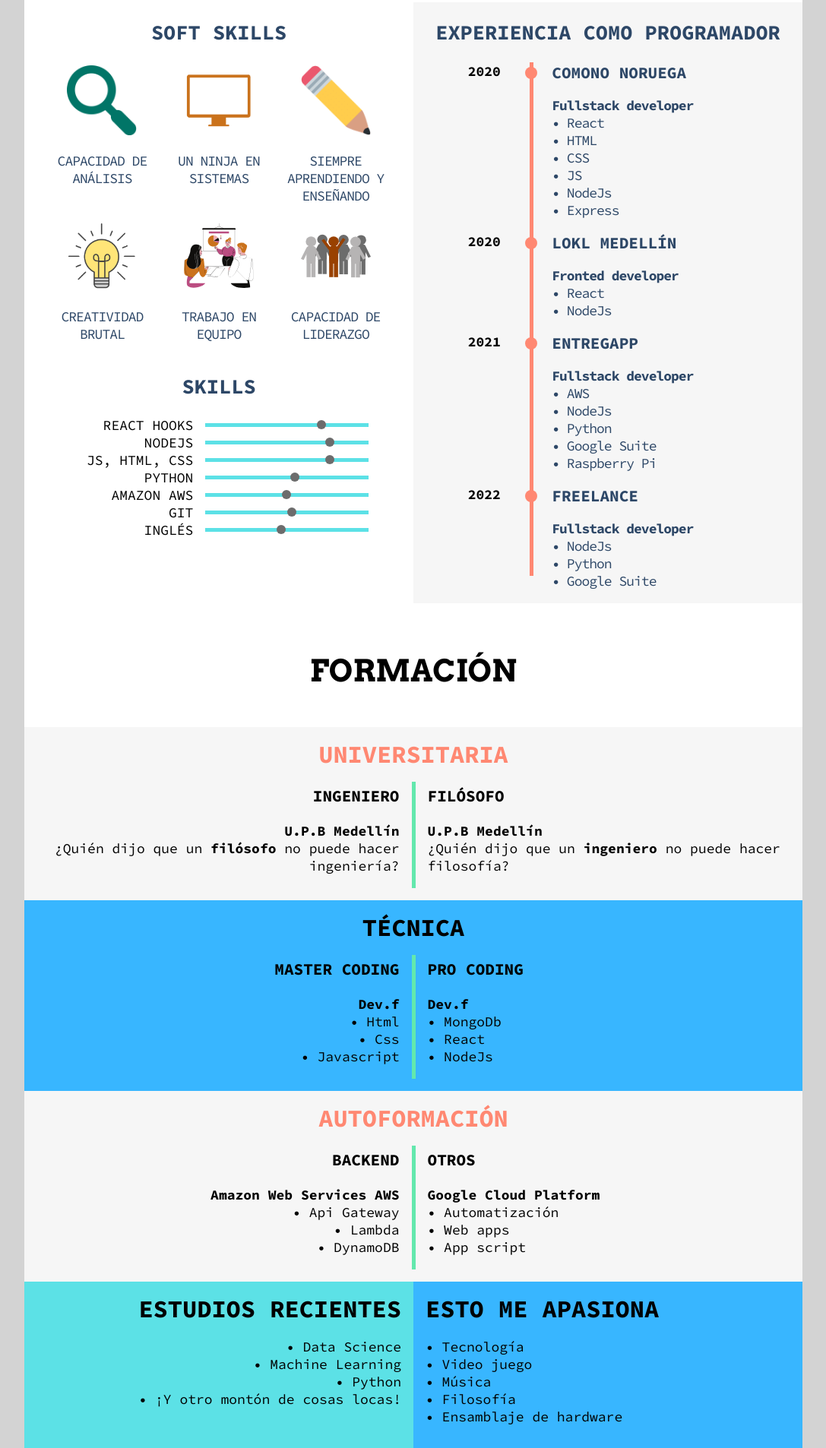
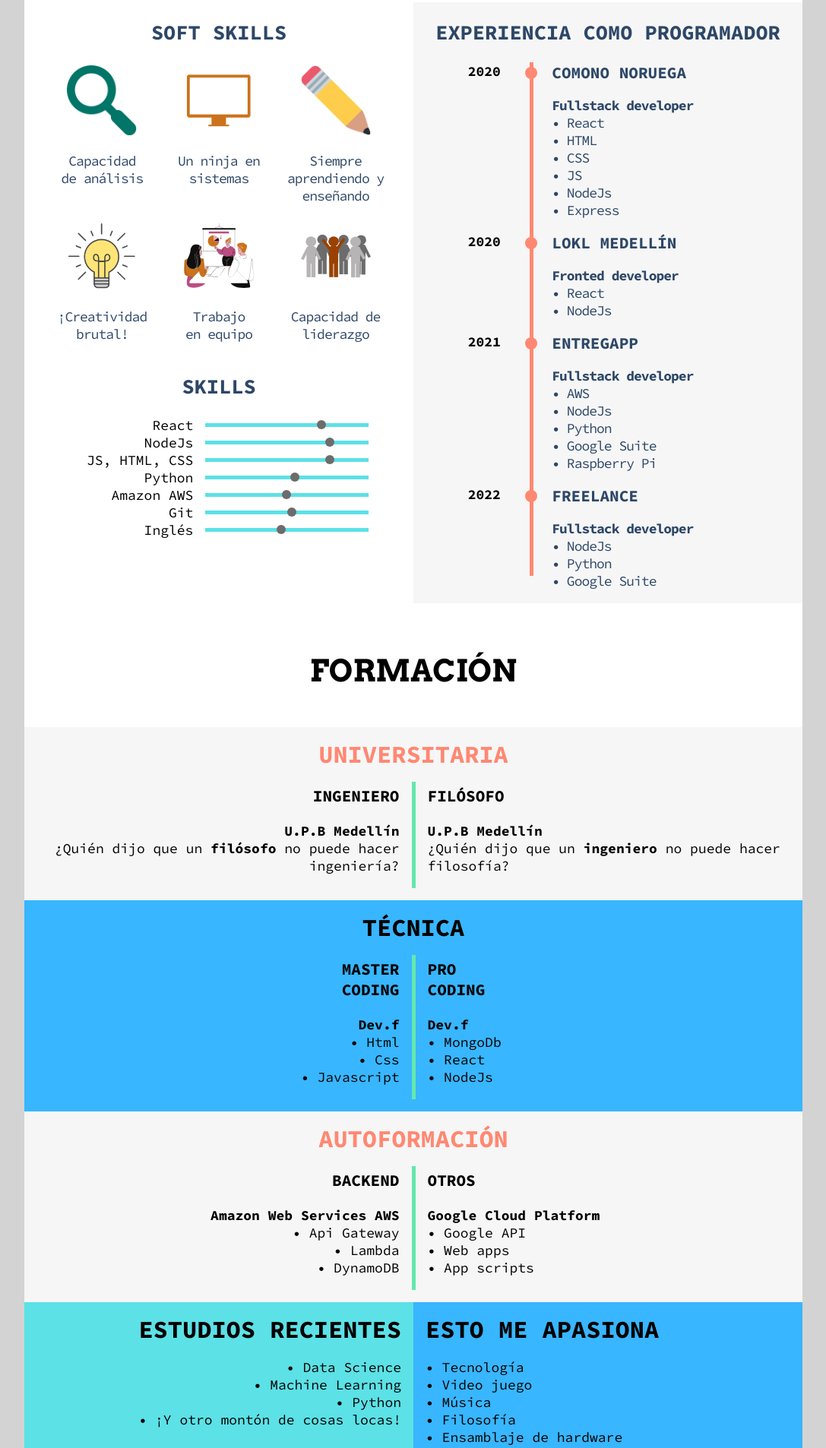
Before and after one commit to gabrielibus/gabrielibus.github.io, a plain HTML site: page index.html in a window 1280 px wide. Shown: the part 503-2409 px from the top of the page at 76% size, without its empty margins (96-1183 px from the left). Drawn offline with Linux system fonts and the light colour scheme.

Commit message:
minor fixes

```diff
--- a/index.html
+++ b/index.html
@@ -50,27 +50,27 @@
                     <div class="flexRow wrap center alignItemsFlexStart color4">
                         <div class="flexCol width30 alignItemsCenter">
                             <img class="imgBox" src="./img/icon1.png" alt="">
-                            <p class="textAlignCenter condensed">CAPACIDAD DE ANÁLISIS</p>
+                            <p class="textAlignCenter condensed">Capacidad <br> de análisis</p>
                         </div>
                         <div class="flexCol width30 alignItemsCenter">
                             <img class="imgBox" src="./img/icon4.png" alt="">
-                            <p class="textAlignCenter condensed">UN NINJA EN SISTEMAS</p>
+                            <p class="textAlignCenter condensed">Un ninja en sistemas</p>
                         </div>
                         <div class="flexCol width30 alignItemsCenter">
                             <img class="imgBox" src="./img/icon3.webp" alt="">
-                            <p class="textAlignCenter condensed">SIEMPRE APRENDIENDO Y ENSEÑANDO</p>
+                            <p class="textAlignCenter condensed">Siempre aprendiendo y enseñando</p>
                         </div>
                         <div class="flexCol width30 alignItemsCenter">
                             <img class="imgBox" src="./img/icon2.png" alt="">
-                            <p class="textAlignCenter condensed">CREATIVIDAD BRUTAL</p>
+                            <p class="textAlignCenter condensed">¡Creatividad brutal!</p>
                         </div>
                         <div class="flexCol width30 alignItemsCenter">
                             <img class="imgBox" src="./img/icon4.svg" alt="">
-                            <p class="textAlignCenter condensed">TRABAJO EN EQUIPO</p>
+                            <p class="textAlignCenter condensed">Trabajo <br> en equipo</p>
                         </div>
                         <div class="flexCol width30 alignItemsCenter">
                             <img class="imgBox" src="./img/icon5.svg" alt="">
-                            <p class="textAlignCenter condensed">CAPACIDAD DE LIDERAZGO</p>
+                            <p class="textAlignCenter condensed">Capacidad de liderazgo</p>
                         </div>
                     </div>
                 </div>
@@ -78,13 +78,13 @@
                 <div id="skills" class="width100 flexCol center">
                     <h2 class="textAlignCenter color4">SKILLS</h2>
                     <div class="flexRow center width90 relative">
-                        <div class="textAlignRight noMargin width50 paddingRight">REACT HOOKS</div>
+                        <div class="textAlignRight noMargin width50 paddingRight">React</div>
                         <div id="horizontalLine" class="bgColor2"></div>
                         <div id="leftCircle1" class="absolute circle1 bgColor6"></div>
                         <p class="noMargin marginXauto"></p>
                     </div>
                     <div class="flexRow center width90 relative">
-                        <div class="textAlignRight noMargin width50 paddingRight">NODEJS</div>
+                        <div class="textAlignRight noMargin width50 paddingRight">NodeJs</div>
                         <div id="horizontalLine" class="bgColor2"></div>
                         <div id="leftCircle2" class="absolute circle1 bgColor6"></div>
                         <p class="noMargin marginXauto"></p>
@@ -96,25 +96,25 @@
                         <p class="noMargin marginXauto"></p>
                     </div>
                     <div class="flexRow center width90 relative">
-                        <div class="textAlignRight noMargin width50 paddingRight">PYTHON</div>
+                        <div class="textAlignRight noMargin width50 paddingRight">Python</div>
                         <div id="horizontalLine" class="bgColor2"></div>
                         <div id="leftCircle4" class="absolute circle1 bgColor6"></div>
                         <p class="noMargin marginXauto"></p>
                     </div>
                     <div class="flexRow center width90 relative">
-                        <div class="textAlignRight noMargin width50 paddingRight">AMAZON AWS</div>
+                        <div class="textAlignRight noMargin width50 paddingRight">Amazon AWS</div>
                         <div id="horizontalLine" class="bgColor2"></div>
                         <div id="leftCircle5" class="absolute circle1 bgColor6"></div>
                         <p class="noMargin marginXauto"></p>
                     </div>
                     <div class="flexRow center width90 relative">
-                        <div class="textAlignRight noMargin width50 paddingRight">GIT</div>
+                        <div class="textAlignRight noMargin width50 paddingRight">Git</div>
                         <div id="horizontalLine" class="bgColor2"></div>
                         <div id="leftCircle6" class="absolute circle1 bgColor6"></div>
                         <p class="noMargin marginXauto"></p>
                     </div>
                     <div class="flexRow center width90 relative">
-                        <p class="textAlignRight noMargin width50 paddingRight">INGLÉS</p>
+                        <p class="textAlignRight noMargin width50 paddingRight">Inglés</p>
                         <div id="horizontalLine" class="bgColor2"></div>
                         <div id="leftCircle7" class="absolute circle1 bgColor6"></div>
                         <p class="noMargin marginXauto">
@@ -202,7 +202,7 @@
                 <h2 class="textAlignCenter titleNormal noMargin color1">TÉCNICA</h2>
                 <div class="flexRow center alignItemsStretch width100 paddingLeft paddingRight">
                     <div class="textAlignRight marginRight minWidth50">
-                        <h3>MASTER CODING</h3>
+                        <h3 class="width100">MASTER <br> CODING</h3>
                         <p><b>Dev.f</b><br>
                             • Html
                             <br>
@@ -213,7 +213,7 @@
                     </div>
                     <div class="verticalLine">&nbsp;</div>
                     <div class="textAlignLeft marginLeft minWidth50">
-                        <h3>PRO CODING</h3>
+                        <h3 class="width90">PRO <br> CODING</h3>
                         <p><b>Dev.f</b><br>
                             • MongoDb
                             <br>
@@ -241,9 +241,9 @@
                     <div class="textAlignLeft marginLeft minWidth50">
                         <h3>OTROS</h3>
                         <p><b>Google Cloud Platform</b><br>
-                            • Automatización<br>
+                            • Google API<br>
                             • Web apps<br>
-                            • App script</p>
+                            • App scripts</p>
                     </div>
                 </div>
             </div>
@@ -288,10 +288,10 @@
                     <h2 class="textAlignCenter titleNormal noMargin">REFERENCIAS</h2>
                     <div class="flexRow center alignItemsStretch">
                         <div class="textAlignRight marginRight minWidth50">
-                            <p>
+                            <p class="">
                                 <b>UN CLIENTE</b><br><br>
                                 Coppi Helados<br>
-                                Alejandro Forero <br>
+                                Alejo Forero <br>
                                 <a id="phoneLink" class="noDecoration color1" href="http://wa.me/573007833611">tel.
                                     3168781038</a><br>
                                 Medellín - Col
@@ -299,7 +299,7 @@
                         </div>
                         <div class="verticalLine">&nbsp;</div>
                         <div class="textAlignLeft marginLeft minWidth50">
-                            <p>
+                            <p class="">
                                 <b>UN FAMILIAR</b><br><br>
                                 AS3<br>
                                 Edwin López <br>
@@ -315,7 +315,7 @@
         </div>
     </div>
     <div class="width100 bgColor1">
-        <p class="bgColor1 marginAuto textAlignRight paddingVertical width100 paddingRight">Sitio pensado, diseñado y codeado por
+        <p class="bgColor1 marginAuto textAlignCenter paddingVertical width100">Sitio pensado, diseñado y codeado por
             <a class="noDecoration color2" href="https://compufacilito.com" target="_blank">compuFacilito</a> • CopyLeft
             2022.
         </p>
--- a/styles/index.css
+++ b/styles/index.css
@@ -22,7 +22,7 @@ body {
     width: 16px;
     height: 16px;
     border-radius: 100%;
-    left: calc(22% - 6px);
+    left: calc(22% - 5.5px);
 }
 .imgBox {
     width: 60%;
```
